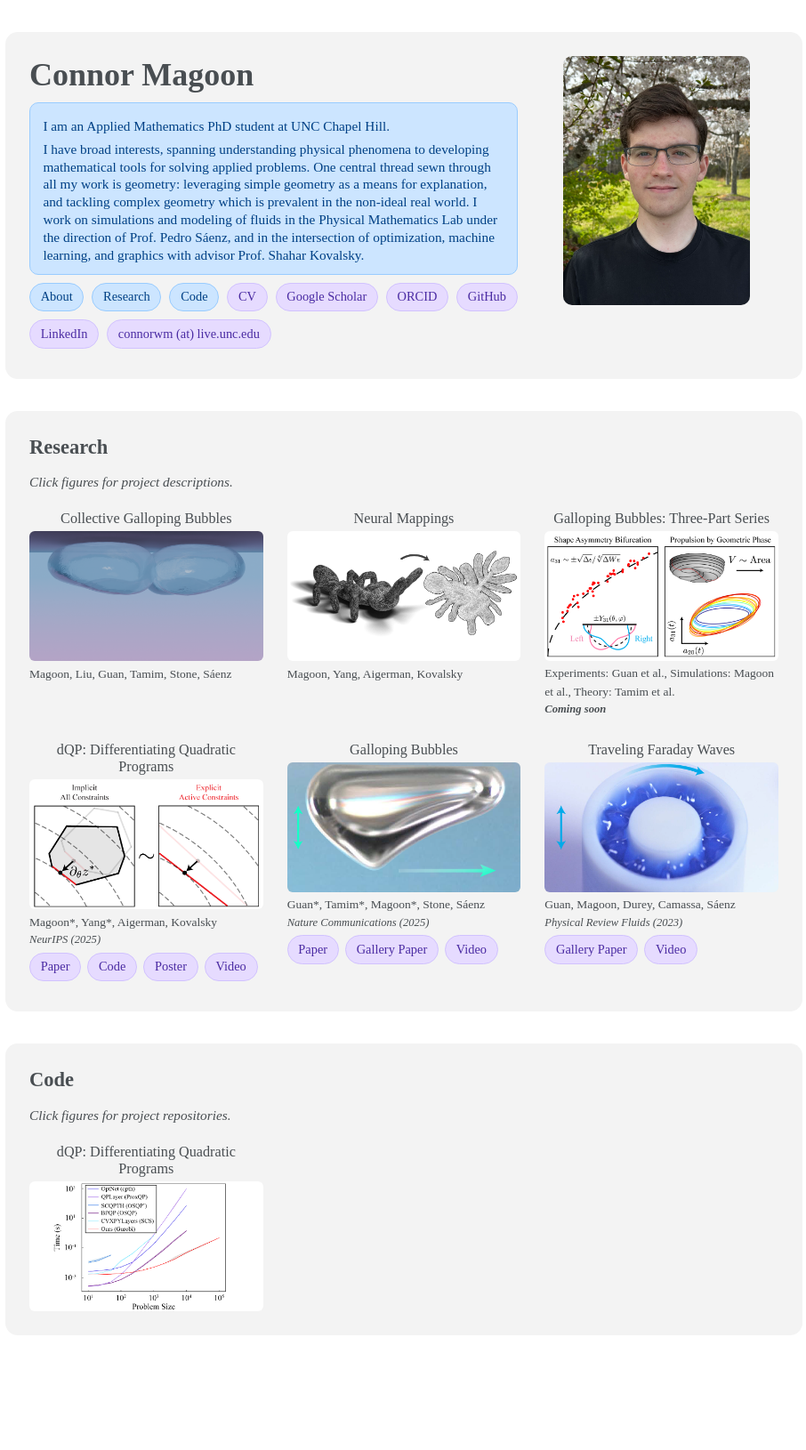
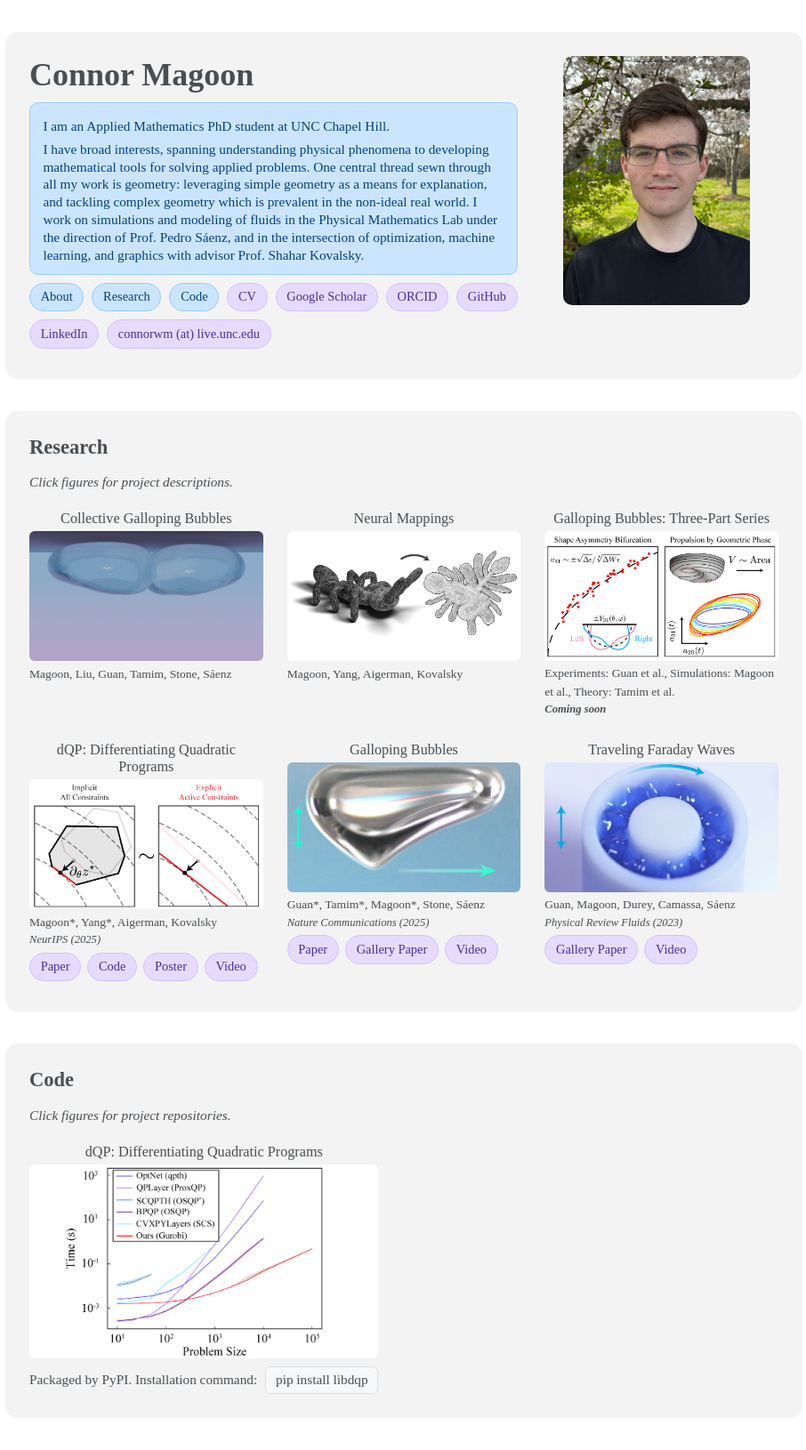
Before and after one commit to cwmagoon/cwmagoon.github.io, a Jekyll site: the page built from _pages/about.md, in a window 1280 px wide. Shown: the whole page at 89% size, without its empty margins (186-1092 px from the left). Built offline with Jekyll 4.4.1, drawn with Linux system fonts in a browser that asks for light colours; before the commit the page ends 1537 px from its top, so only the background shows below that.

Commit message:
Update about.md

```diff
--- a/_pages/about.md
+++ b/_pages/about.md
@@ -422,7 +422,31 @@
     <img src="/images/dQP_performance.png" class="clickable-figure">
   </a>
 </div>
+
+<div style="display: inline-flex; align-items: center; gap:0.5rem; margin-top:0.5rem;">
+  <!-- Left text -->
+  <div style="font-size:0.85rem; white-space: nowrap; flex-shrink:0;">
+    Packaged by PyPI. Installation command:
+  </div>
+
+  <!-- Code box -->
+  <pre style="
+      display:inline-block;
+      background: #f6f8fa;
+      border: 1px solid #ddd;
+      padding: 0.3rem 0.6rem;
+      border-radius: 6px;
+      font-family: Menlo, Monaco, Consolas, 'Courier New', monospace;
+      font-size: 0.85rem;
+      overflow-x: auto;
+      margin:0;
+      line-height:1.2;
+  "><code>pip install libdqp</code></pre>
 </div>
+
+</div>
+
+
 
 
 
```
